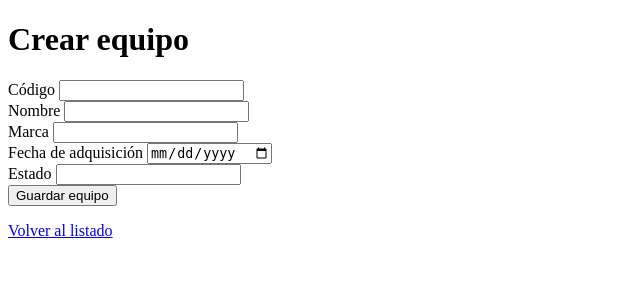
After one commit to KevinPalacios322/Kevin-EX2, a Laravel app: page /equipos/crear in a window 1280 px wide. The commit adds this page. Shown: the top 300 px of the page, without its empty margins (0-640 px from the left). Run offline with Laravel 12, Linux system fonts and the light colour scheme; a user stored in the database is signed in; data comes from the database, SQL or seed files in the repository.

Commit message:
Crear registro

```diff
--- a/KevinEX2/app/Http/Controllers/EquipoController.php
+++ b/KevinEX2/app/Http/Controllers/EquipoController.php
@@ -2,9 +2,37 @@
 
 namespace App\Http\Controllers;
 
+use App\Models\Equipo;
+use Illuminate\Http\RedirectResponse;
 use Illuminate\Http\Request;
+use Illuminate\View\View;
 
 class EquipoController extends Controller
 {
-    //
+    public function index(): View
+    {
+        return view('equipos.index', [
+            'equipos' => Equipo::query()->orderBy('id')->get(),
+        ]);
+    }
+
+    public function create(): View
+    {
+        return view('equipos.create');
+    }
+
+    public function store(Request $request): RedirectResponse
+    {
+        $datos = $request->validate([
+            'codigo' => ['required', 'string', 'max:30', 'unique:equipos,codigo'],
+            'nombre' => ['required', 'string', 'max:100'],
+            'marca' => ['required', 'string', 'max:80'],
+            'fecha_adquisicion' => ['required', 'date'],
+            'estado' => ['required', 'string', 'max:255'],
+        ]);
+
+        Equipo::create($datos);
+
+        return redirect()->route('equipos.index')->with('mensaje', 'Equipo creado correctamente.');
+    }
 }
--- a/KevinEX2/app/Models/Equipo.php
+++ b/KevinEX2/app/Models/Equipo.php
@@ -3,8 +3,10 @@
 namespace App\Models;
 
 use Illuminate\Database\Eloquent\Factories\HasFactory;
+use Illuminate\Database\Eloquent\Attributes\Fillable;
 use Illuminate\Database\Eloquent\Model;
 
+#[Fillable(['codigo', 'nombre', 'marca', 'fecha_adquisicion', 'estado'])]
 class Equipo extends Model
 {
     /** @use HasFactory<\Database\Factories\EquipoFactory> */
--- a/KevinEX2/resources/views/auth/login.blade.php
+++ b/KevinEX2/resources/views/auth/login.blade.php
@@ -27,5 +27,7 @@
 
         <button type="submit">Iniciar sesión</button>
     </form>
+
+
 </body>
 </html>
--- /dev/null
+++ b/KevinEX2/resources/views/equipos/create.blade.php
@@ -0,0 +1,48 @@
+<!DOCTYPE html>
+<html lang="es">
+<head>
+    <meta charset="utf-8">
+    <meta name="viewport" content="width=device-width, initial-scale=1">
+    <title>Crear equipo</title>
+</head>
+<body>
+    <h1>Crear equipo</h1>
+
+    @if ($errors->any())
+        <ul>
+            @foreach ($errors->all() as $error)
+                <li>{{ $error }}</li>
+            @endforeach
+        </ul>
+    @endif
+
+    <form method="POST" action="{{ route('equipos.store') }}">
+        @csrf
+
+        <div>
+            <label for="codigo">Código</label>
+            <input id="codigo" name="codigo" value="{{ old('codigo') }}" maxlength="30" required>
+        </div>
+        <div>
+            <label for="nombre">Nombre</label>
+            <input id="nombre" name="nombre" value="{{ old('nombre') }}" maxlength="100" required>
+        </div>
+        <div>
+            <label for="marca">Marca</label>
+            <input id="marca" name="marca" value="{{ old('marca') }}" maxlength="80" required>
+        </div>
+        <div>
+            <label for="fecha_adquisicion">Fecha de adquisición</label>
+            <input id="fecha_adquisicion" name="fecha_adquisicion" type="date" value="{{ old('fecha_adquisicion') }}" required>
+        </div>
+        <div>
+            <label for="estado">Estado</label>
+            <input id="estado" name="estado" value="{{ old('estado') }}" required>
+        </div>
+
+        <button type="submit">Guardar equipo</button>
+    </form>
+
+    <p><a href="{{ route('equipos.index') }}">Volver al listado</a></p>
+</body>
+</html>
--- a/KevinEX2/resources/views/equipos/index.blade.php
+++ b/KevinEX2/resources/views/equipos/index.blade.php
@@ -7,6 +7,12 @@
 </head>
 <body>
     <h1>Equipos</h1>
+
+    @if (session('mensaje'))
+        <p>{{ session('mensaje') }}</p>
+    @endif
+
+    <p><a href="{{ route('equipos.create') }}">Crear equipo</a></p>
 
     <form method="POST" action="{{ route('logout') }}">
         @csrf
--- a/KevinEX2/routes/web.php
+++ b/KevinEX2/routes/web.php
@@ -1,20 +1,22 @@
 <?php
 
 use App\Http\Controllers\Auth\LoginController;
-use App\Models\Equipo;
+use App\Http\Controllers\Auth\RegistrationController;
+use App\Http\Controllers\EquipoController;
 use Illuminate\Support\Facades\Route;
 
 Route::middleware('guest')->group(function () {
     Route::get('/', [LoginController::class, 'create'])->name('login');
     Route::post('/login', [LoginController::class, 'store'])->middleware('throttle:5,1')->name('login.store');
+    Route::get('/register', [RegistrationController::class, 'create'])->name('register');
+    Route::post('/register', [RegistrationController::class, 'store'])->middleware('throttle:5,1')->name('register.store');
 });
 
 Route::middleware('auth')->group(function () {
-    Route::get('/dashboard', function () {
-        return view('equipos.index', [
-            'equipos' => Equipo::query()->orderBy('id')->limit(10)->get(),
-        ]);
-    })->name('dashboard');
+    Route::get('/dashboard', [EquipoController::class, 'index'])->name('dashboard');
+    Route::get('/equipos', [EquipoController::class, 'index'])->name('equipos.index');
+    Route::get('/equipos/crear', [EquipoController::class, 'create'])->name('equipos.create');
+    Route::post('/equipos', [EquipoController::class, 'store'])->name('equipos.store');
 
     Route::post('/logout', [LoginController::class, 'destroy'])->name('logout');
 });
```
Also changed, not shown: KevinEX2/app/Http/Controllers/Auth/RegistrationController.php (added, +41 -0 lines).
